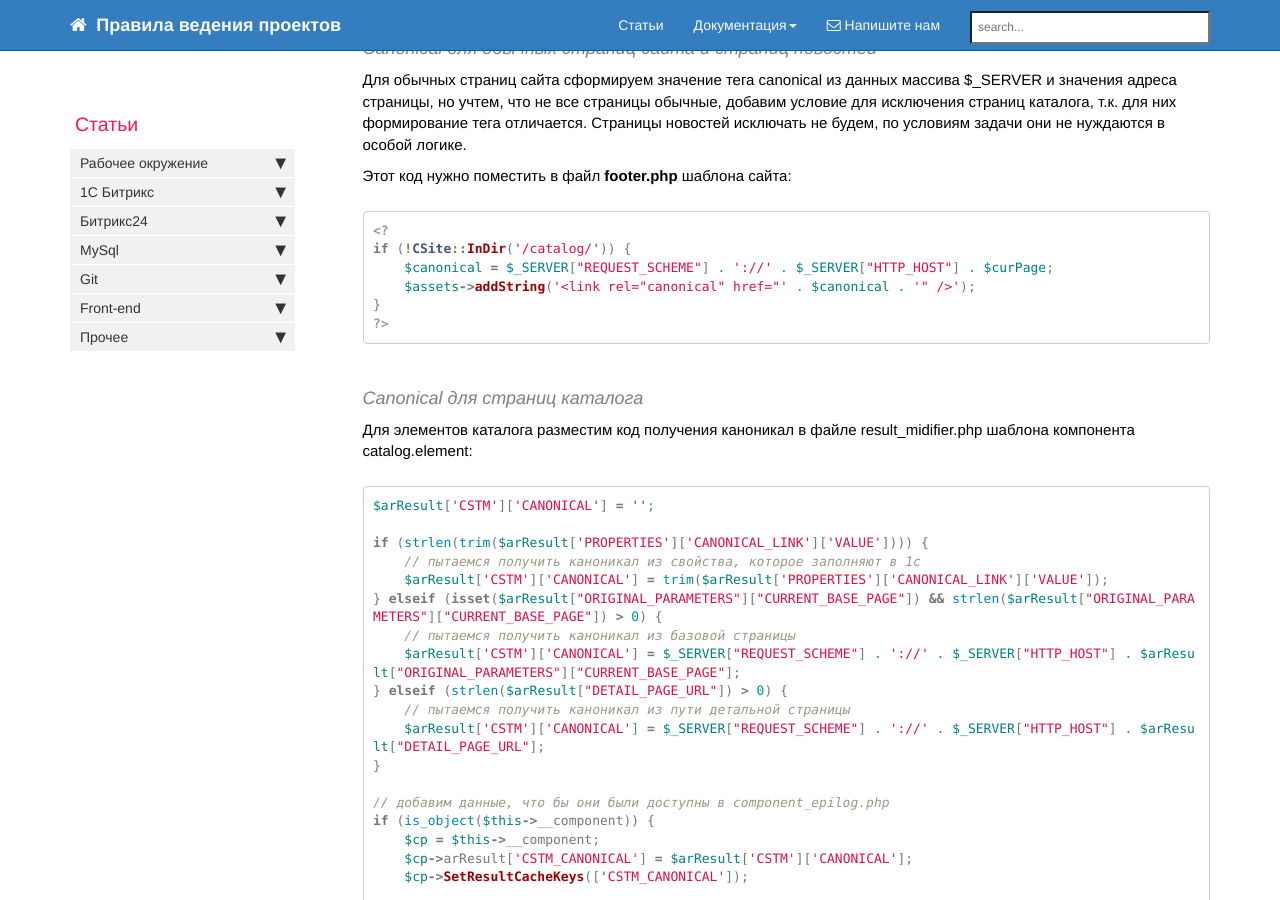
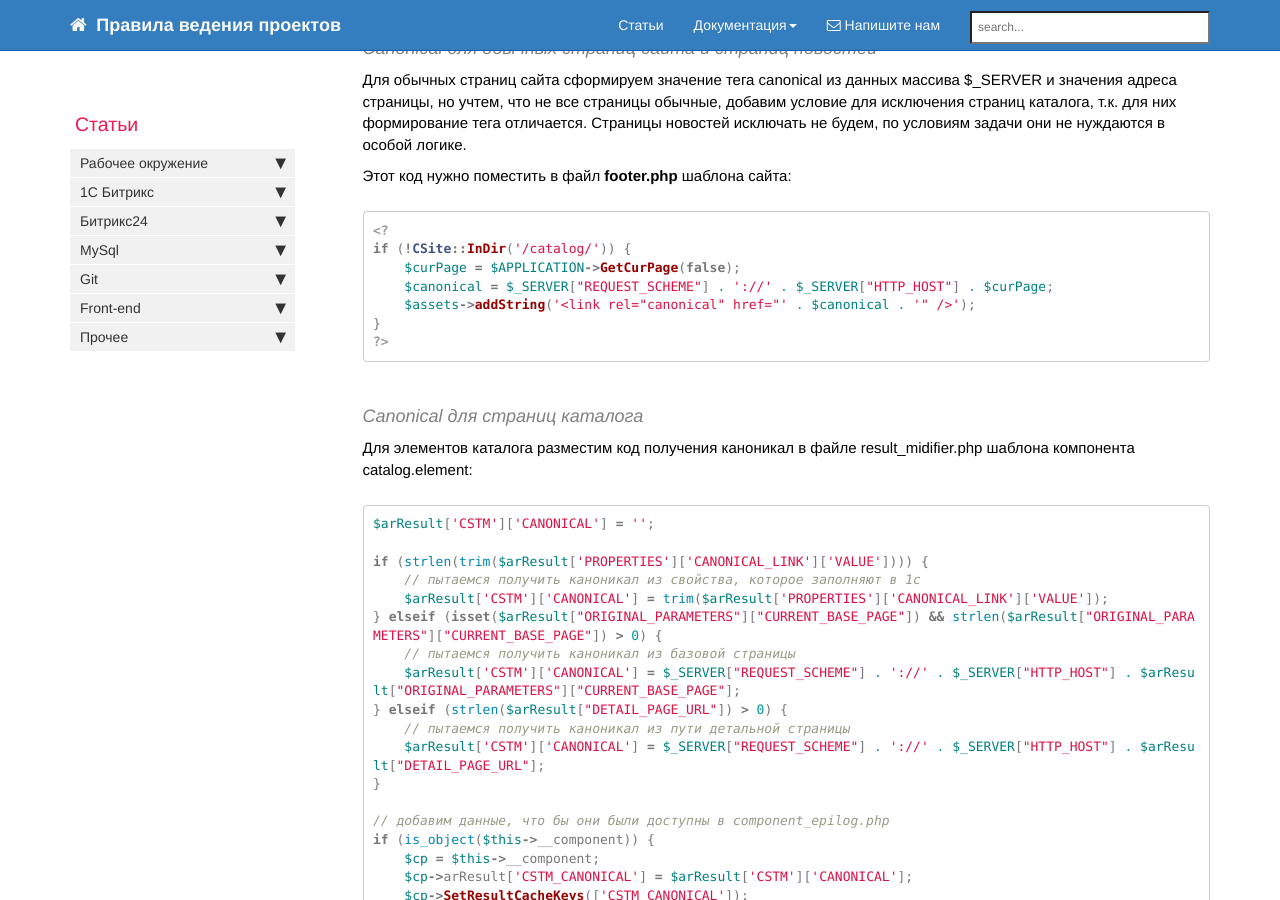
Before and after one commit to gdecider/gdecider.github.io, a Jekyll site: the page built from pages/articles/articles-bx-canonicel-link-add.md, in a window 1280 px wide and 900 px high, scrolled down 538 px. Built offline with Jekyll 4.4.1, drawn with Linux system fonts in a browser that asks for light colours; nearby versions of some CDN libraries; comment, search, counter and statistics services are not loaded.

Commit message:
Update articles-bx-canonicel-link-add.md

````diff
--- a/pages/articles/articles-bx-canonicel-link-add.md
+++ b/pages/articles/articles-bx-canonicel-link-add.md
@@ -31,6 +31,7 @@ toc: false
  ```php
 <?
 if (!CSite::InDir('/catalog/')) {
+    $curPage = $APPLICATION->GetCurPage(false);
     $canonical = $_SERVER["REQUEST_SCHEME"] . '://' . $_SERVER["HTTP_HOST"] . $curPage;
     $assets->addString('<link rel="canonical" href="' . $canonical . '" />');
 }
````
